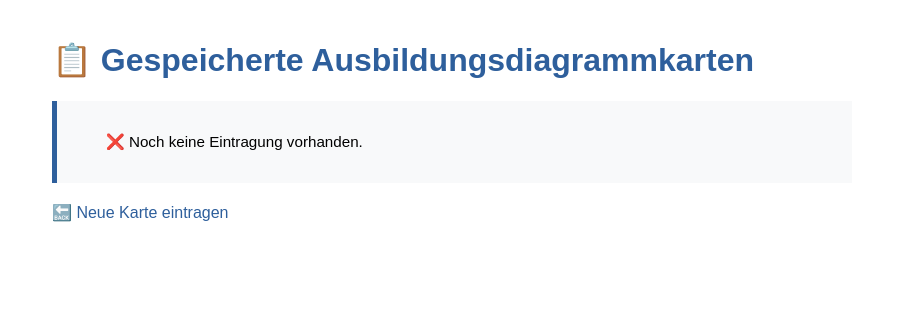
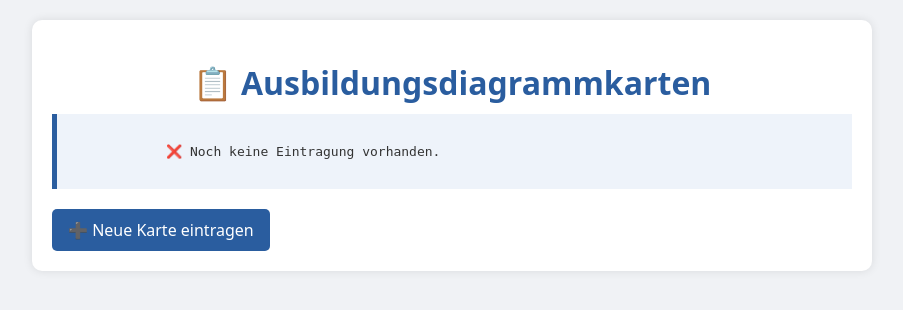
Before and after one commit to eyfahrlehrer/schuelerakte, a Flask app: page /saved in a window 1280 px wide. Shown: the top 310 px of the page, without its empty margins (188-1091 px from the left). Run offline with Flask 3, Linux system fonts and the light colour scheme.

Commit message:
Update anzeigen.html

```diff
--- a/templates/anzeigen.html
+++ b/templates/anzeigen.html
@@ -6,37 +6,69 @@
     <title>Gespeicherte Ausbildungsdiagrammkarten</title>
     <style>
         body {
-            font-family: Arial, sans-serif;
+            font-family: system-ui, sans-serif;
+            margin: 0;
             padding: 20px;
+            background: #f0f2f5;
+            color: #333;
+        }
+
+        .container {
             max-width: 800px;
             margin: auto;
+            background: #fff;
+            padding: 20px;
+            border-radius: 10px;
+            box-shadow: 0 0 10px rgba(0, 0, 0, 0.1);
         }
+
         h1 {
-            color: #2e5f9c;
+            color: #2a5d9f;
+            margin-bottom: 10px;
+            text-align: center;
         }
+
         .daten-block {
+            background: #eef3fa;
+            border-left: 5px solid #2a5d9f;
+            padding: 15px;
+            font-family: monospace;
             white-space: pre-wrap;
-            background: #f8f9fa;
-            border-left: 5px solid #2e5f9c;
-            padding: 15px;
-            margin-top: 20px;
-            font-size: 0.95em;
+            margin-bottom: 20px;
         }
-        .back-link {
+
+        a {
             display: inline-block;
-            margin-top: 20px;
-            color: #2e5f9c;
+            background: #2a5d9f;
+            color: white;
             text-decoration: none;
+            padding: 10px 16px;
+            border-radius: 5px;
+            transition: background 0.2s ease;
+        }
+
+        a:hover {
+            background: #1e4170;
+        }
+
+        @media (max-width: 600px) {
+            body {
+                padding: 10px;
+            }
+
+            .container {
+                padding: 15px;
+            }
         }
     </style>
 </head>
 <body>
-    <h1>📋 Gespeicherte Ausbildungsdiagrammkarten</h1>
-
-    <div class="daten-block">
-        {{ daten }}
+    <div class="container">
+        <h1>📋 Ausbildungsdiagrammkarten</h1>
+        <div class="daten-block">
+            {{ daten }}
+        </div>
+        <a href="/diagrammkarte">➕ Neue Karte eintragen</a>
     </div>
-
-    <a href="/diagrammkarte" class="back-link">🔙 Neue Karte eintragen</a>
 </body>
 </html>
```
